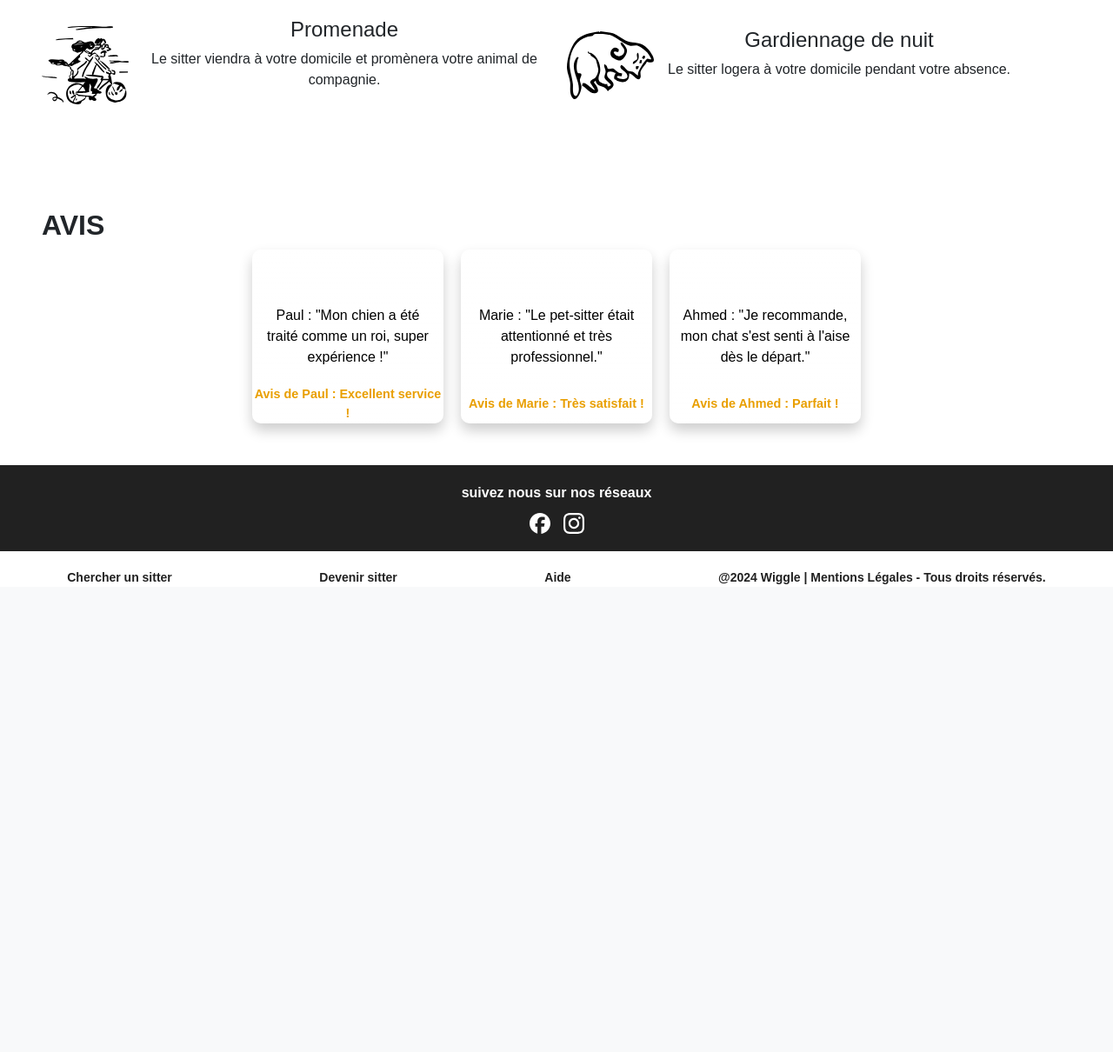
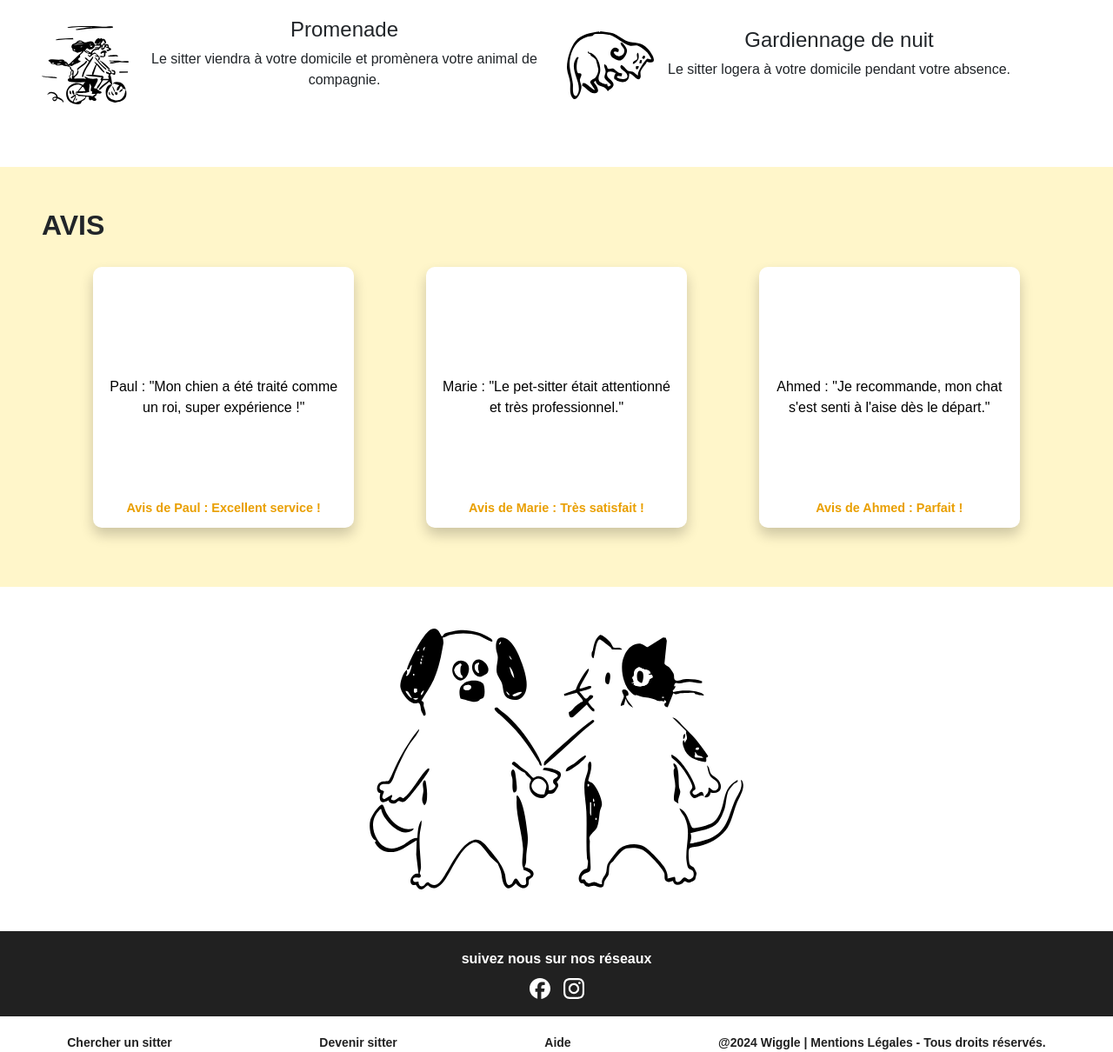
Before and after one commit to adil-hlk/Wiggle, a PHP site: page / in a window 1280 px wide. Shown: the part 1250-2460 px from the top of the page at 87% size. Before the commit the page ends 1922 px from the top, so only its background shows below. Run offline with PHP 8.4, Linux system fonts and the light colour scheme; some libraries are stand-ins or nearby versions.

Commit message:
accueil carte d'avis et illu

```diff
--- a/assets/style.css
+++ b/assets/style.css
@@ -102,6 +102,11 @@ body {
 
 }
 
+.bg-custom1 {
+    background-color:rgba(255, 231, 111, 0.37)
+
+}
+
 .btn-rechercher {
     border-radius: 20px;            /* Coins arrondis */
     background-color: #ffffff;     /* Fond blanc */
@@ -124,7 +129,7 @@ body {
     justify-content: center;
     gap: 15px;
     margin-top: 10px;
-    max-width: 100px; /* Taille maximale des images */
+    max-width: 100px;
     height: auto;
 
 }
@@ -155,19 +160,32 @@ body {
     }
 }
 
-.container1 {
-    position: relative;
+/* Conteneur principal du carrousel */
+.carousel-container {
+    width: 100%;
+    padding: 20px 0; /* Espacement vertical autour du carrousel */
     display: flex;
     justify-content: center;
     align-items: center;
-    gap: 20px; /* Ajout d'espace entre les cartes */
   }
 
+  /* Conteneur des cartes */
+  .container1 {
+    display: flex;
+    justify-content: space-between;
+    flex-wrap: wrap;
+    gap: 20px;
+    width: 90%;
+    max-width: 1200px;
+  }
+
+  /* Style des cartes */
   .container1 .glass {
-    position: relative;
-    width: 220px; /* Augmentation pour plus de texte */
-    height: 200px;
-    background: linear-gradient(#fff2, transparent);
+    flex: 1 1 calc(25% - 20px);
+    max-width: 300px;
+    height: auto;
+    aspect-ratio: 1 / 1;
+    background:rgba(255, 255, 255);
     border: 2px solid rgba(255, 255, 255, 0.1);
     box-shadow: 0 8px 15px rgba(0, 0, 0, 0.2);
     display: flex;
@@ -176,21 +194,9 @@ body {
     transition: transform 0.3s, box-shadow 0.3s, border 0.3s;
     border-radius: 10px;
     backdrop-filter: blur(10px);
-    text-align: center; /* Alignement central du texte */
+    text-align: center;
     padding: 10px;
     cursor: pointer;
-  }
-
-  /* Interaction hover */
-  .container1 .glass:hover {
-    transform: translateY(-10px);
-    box-shadow: 0 12px 20px rgba(0, 0, 0, 0.3);
-  }
-
-  /* Lorsqu'une carte est sélectionnée */
-  .container1 .glass.selected {
-    border-color: #4caf50;
-    box-shadow: 0 12px 20px rgba(76, 175, 80, 0.5);
   }
 
   /* Texte des avis */
@@ -201,6 +207,7 @@ body {
     line-height: 1.5;
   }
 
+  /* Info supplémentaire sur les cartes */
   .container1 .glass::before {
     content: attr(data-text);
     position: absolute;
@@ -215,6 +222,41 @@ body {
     font-size: 0.9em;
     font-weight: bold;
   }
+
+
+  .container1 .glass:hover {
+    transform: translateY(-10px);
+    box-shadow: 0 12px 20px rgba(0, 0, 0, 0.3);
+  }
+
+
+  @media (max-width: 1024px) {
+    .container1 .glass {
+      flex: 1 1 calc(33.33% - 20px);
+    }
+  }
+
+  @media (max-width: 768px) {
+    .container1 .glass {
+      flex: 1 1 calc(50% - 20px);
+    }
+  }
+
+  @media (max-width: 480px) {
+    .container1 .glass {
+      flex: 1 1 100%;
+    }
+  }
+
+  .illu-img1 {
+    display: block;
+    margin: 0 auto;
+    max-width: 100%;
+    height: auto;
+    max-height: 300px;
+    object-fit: contain;
+  }
+
 
 @font-face {
     font-family: 'Epilogue';
--- a/index.html
+++ b/index.html
@@ -136,9 +136,10 @@
         </section>
 
 
-        <section id="Avis" class="text-center p-5">
+        <section id="Avis" class="text-center p-5 bg-custom1">
 
             <h2 class="text-uppercase fw-bold text-start">AVIS</h2>
+            <div class="carousel-container">
                 <div class="container1">
                   <div class="glass" data-text="Avis de Paul : Excellent service !">
                     <p>Paul : "Mon chien a été traité comme un roi, super expérience !"</p>
@@ -150,7 +151,16 @@
                     <p>Ahmed : "Je recommande, mon chat s'est senti à l'aise dès le départ."</p>
                   </div>
                 </div>
+              </div>
+
         </section>
+        <section class="text-center p-5">
+
+            <img class="illu-img1" src="assets/images/chiensetchatmain.svg" alt="chien et se tiennent la main">
+
+
+        </section>
+
     </main>
 
     <!-- Pied de page -->
```
Lines whose indentation alone changed are shown as unchanged.
